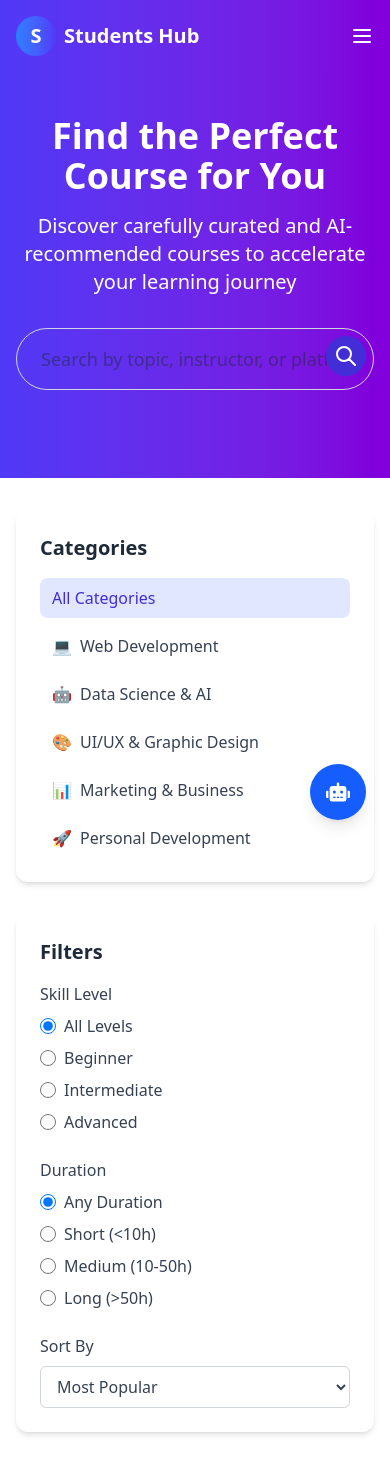
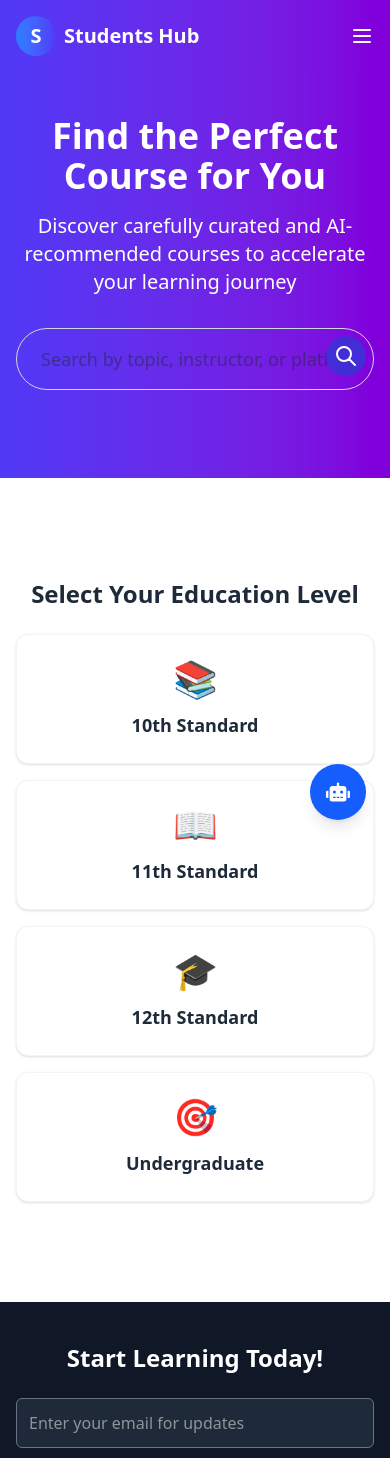
Before and after one commit to Pranay-Dommati/thestudent, a React (Vite) app in the folder frontend/: page /courses in a window 390 px wide. Shown: the top 1458 px of the page. Built offline with nearby package versions, Linux system fonts and the light colour scheme.

Commit message:
adding categories to select their studying class

```diff
--- a/frontend/src/components/Courses/Courses.jsx
+++ b/frontend/src/components/Courses/Courses.jsx
@@ -7,6 +7,8 @@ import CourseFilters from "./CourseFilters/CourseFilters";
 import CourseListings from "./CourseListings/CourseListings";
 
 const Courses = () => {
+    const [selectedLevel, setSelectedLevel] = useState(null);
+    const [selectedBoard, setSelectedBoard] = useState(null);
     const [selectedCategory, setSelectedCategory] = useState('all');
     const [filters, setFilters] = useState({
         skillLevel: 'all',
@@ -14,37 +16,131 @@ const Courses = () => {
         sortBy: 'popular'
     });
 
-    const handleCategoryChange = (category) => {
-        setSelectedCategory(category);
+    // Education levels and boards configuration
+    const educationLevels = [
+        { id: '10th', name: '10th Standard', icon: '📚' },
+        { id: '11th', name: '11th Standard', icon: '📖' },
+        { id: '12th', name: '12th Standard', icon: '🎓' },
+        { id: 'undergraduate', name: 'Undergraduate', icon: '🎯' },
+    ];
+
+    const boards = [
+        { id: 'cbse', name: 'CBSE' },
+        { id: 'ssc', name: 'State Board (SSC)' },
+        { id: 'icse', name: 'ICSE' },
+        { id: 'ib', name: 'International Baccalaureate' },
+    ];
+
+    const handleLevelSelect = (level) => {
+        setSelectedLevel(level);
+        if (level === 'undergraduate') {
+            setSelectedBoard(null);
+        }
     };
 
-    const handleFilterChange = (newFilters) => {
-        setFilters({...filters, ...newFilters});
+    const handleBoardSelect = (board) => {
+        setSelectedBoard(board);
+    };
+
+    const handleBackToLevels = () => {
+        setSelectedLevel(null);
+        setSelectedBoard(null);
     };
 
     return (
         <>
-            <Navbar  initialStyle="gradient"/>
+            <Navbar initialStyle="gradient"/>
             <CourseHero />
-            <div className="container mx-auto px-4 py-8">
+            <div className="container mx-auto px-4 py-25">
+                {!selectedLevel ? (
+                    // Education Level Selection
+                    <div className="max-w-4xl mx-auto">
+                        <h2 className="text-2xl font-bold text-gray-800 mb-6 text-center">
+                            Select Your Education Level
+                        </h2>
+                        <div className="grid grid-cols-1 sm:grid-cols-2 lg:grid-cols-4 gap-4">
+                            {educationLevels.map((level) => (
+                                <button
+                                    key={level.id}
+                                    onClick={() => handleLevelSelect(level.id)}
+                                    className="p-6 bg-white rounded-xl shadow-sm hover:shadow-md transition-all duration-300
+                                             border border-gray-100 flex flex-col items-center justify-center gap-3
+                                             transform hover:scale-105"
+                                >
+                                    <span className="text-4xl">{level.icon}</span>
+                                    <h3 className="text-lg font-semibold text-gray-800">{level.name}</h3>
+                                </button>
+                            ))}
+                        </div>
+                    </div>
+                ) : selectedLevel !== 'undergraduate' && !selectedBoard ? (
+                    // Board Selection for 10th, 11th, and 12th
+                    <div className="max-w-4xl mx-auto">
+                        <div className="flex items-center mb-6">
+                            <button
+                                onClick={handleBackToLevels}
+                                className="mr-4 p-2 hover:bg-gray-100 rounded-full transition-colors"
+                            >
+                                <svg xmlns="http://www.w3.org/2000/svg" className="h-6 w-6" fill="none" viewBox="0 0 24 24" stroke="currentColor">
+                                    <path strokeLinecap="round" strokeLinejoin="round" strokeWidth={2} d="M15 19l-7-7 7-7" />
+                                </svg>
+                            </button>
+                            <h2 className="text-2xl font-bold text-gray-800">
+                                Select Your Board
+                            </h2>
+                        </div>
+                        <div className="grid grid-cols-1 sm:grid-cols-2 gap-4">
+                            {boards.map((board) => (
+                                <button
+                                    key={board.id}
+                                    onClick={() => handleBoardSelect(board.id)}
+                                    className="p-6 bg-white rounded-xl shadow-sm hover:shadow-md transition-all duration-300
+                                             border border-gray-100 text-left
+                                             transform hover:scale-105"
+                                >
+                                    <h3 className="text-lg font-semibold text-gray-800">{board.name}</h3>
+                                </button>
+                            ))}
+                        </div>
+                    </div>
+                ) : (
+                    // Course Listings with Filters
                     <div className="flex flex-col md:flex-row gap-8">
                         <div className="md:w-1/4">
+                            {(selectedLevel === 'undergraduate' || selectedBoard) && (
+                                <div className="mb-6">
+                                    <button
+                                        onClick={handleBackToLevels}
+                                        className="flex items-center text-indigo-600 hover:text-indigo-800 transition-colors"
+                                    >
+                                        <svg xmlns="http://www.w3.org/2000/svg" className="h-5 w-5 mr-2" fill="none" viewBox="0 0 24 24" stroke="currentColor">
+                                            <path strokeLinecap="round" strokeLinejoin="round" strokeWidth={2} d="M15 19l-7-7 7-7" />
+                                        </svg>
+                                        Back to Levels
+                                    </button>
+                                </div>
+                            )}
                             <CourseCategories
                                 selectedCategory={selectedCategory}
-                            onCategoryChange={handleCategoryChange}
+                                onCategoryChange={setSelectedCategory}
+                                educationLevel={selectedLevel}
+                                board={selectedBoard}
                             />
                             <CourseFilters
                                 filters={filters}
-                            onFilterChange={handleFilterChange}
+                                onFilterChange={setFilters}
                             />
                         </div>
                         <div className="md:w-3/4">
                             <CourseListings
                                 category={selectedCategory}
                                 filters={filters}
+                                educationLevel={selectedLevel}
+                                board={selectedBoard}
                             />
                         </div>
                     </div>
+                )}
             </div>
             <Footer />
         </>
```
Lines whose indentation alone changed are shown as unchanged.
